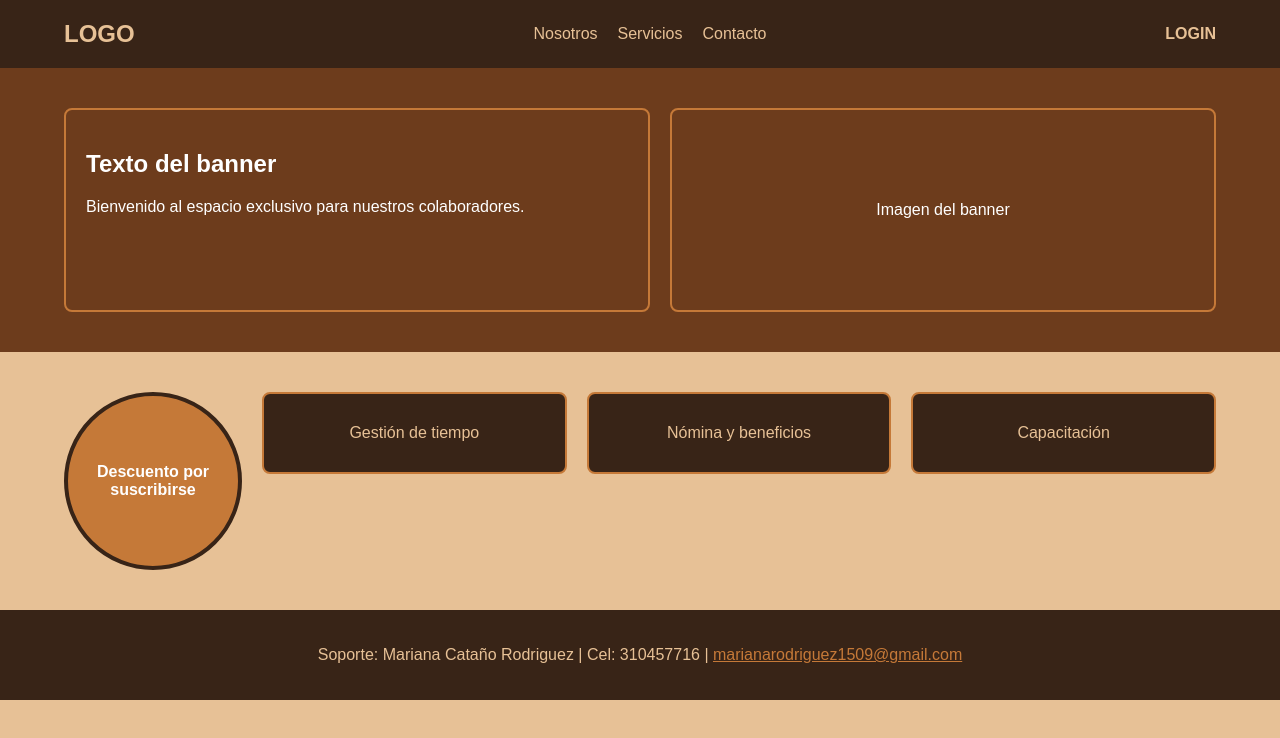
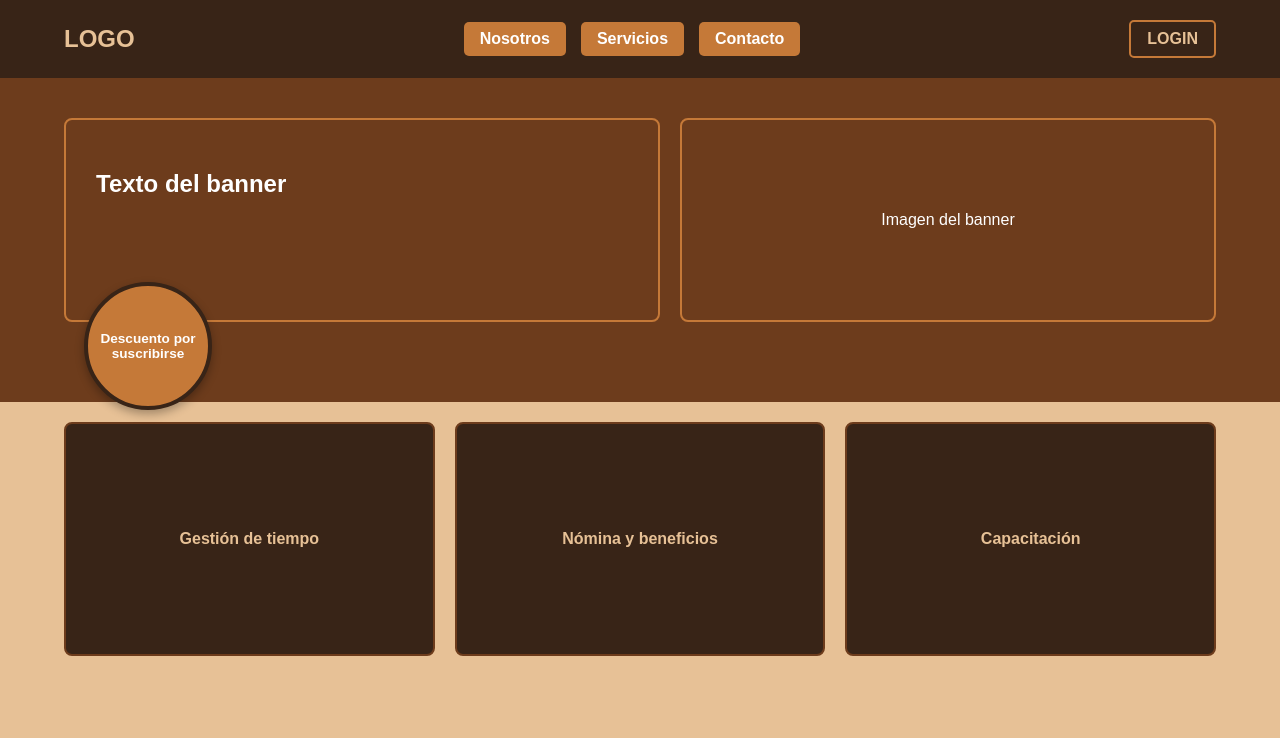
Before and after one commit to marianarodriguez1509-cmyk/worka, a plain HTML site: page index.html in a window 1280 px wide. Drawn offline with Linux system fonts and the light colour scheme.

Commit message:
Update index.html

```diff
--- a/index.html
+++ b/index.html
@@ -2,47 +2,41 @@
 <html lang="es">
 <head>
     <meta charset="UTF-8">
-    <meta name="viewport" content="width=device-width, initial-scale=1.0">
     <title>Portal Colaborador</title>
 </head>
-<body style="margin: 0; font-family: sans-serif; background-color: #E7C196;">
+<body style="margin: 0; padding: 0; font-family: sans-serif; background-color: #E7C196; padding-bottom: 50px;">
 
     <nav style="display: flex; justify-content: space-between; align-items: center; padding: 20px 5%; background-color: #382417; color: #E7C196;">
         <div style="font-weight: bold; font-size: 1.5rem;">LOGO</div>
-        <div style="display: flex; gap: 20px;">
-            <a href="#" style="color: #E7C196; text-decoration: none;">Nosotros</a>
-            <a href="#" style="color: #E7C196; text-decoration: none;">Servicios</a>
-            <a href="#" style="color: #E7C196; text-decoration: none;">Contacto</a>
+        <div style="display: flex; gap: 15px;">
+            <a href="#" style="background-color: #C57938; color: white; padding: 8px 16px; text-decoration: none; border-radius: 5px; font-weight: bold;">Nosotros</a>
+            <a href="#" style="background-color: #C57938; color: white; padding: 8px 16px; text-decoration: none; border-radius: 5px; font-weight: bold;">Servicios</a>
+            <a href="#" style="background-color: #C57938; color: white; padding: 8px 16px; text-decoration: none; border-radius: 5px; font-weight: bold;">Contacto</a>
         </div>
-        <div style="font-weight: bold; cursor: pointer;">LOGIN</div>
+        <div style="font-weight: bold; cursor: pointer; border: 2px solid #C57938; padding: 8px 16px; border-radius: 5px;">LOGIN</div>
     </nav>
 
-    <header style="display: flex; gap: 20px; padding: 40px 5%; background-color: #6D3C1C; color: white;">
-        <div style="flex: 1; padding: 20px; border: 2px solid #C57938; border-radius: 8px;">
+    <header style="display: flex; gap: 20px; padding: 40px 5% 80px 5%; background-color: #6D3C1C; color: white; position: relative;">
+        <div style="flex: 1; padding: 30px; border: 2px solid #C57938; border-radius: 8px;">
             <h2>Texto del banner</h2>
-            <p>Bienvenido al espacio exclusivo para nuestros colaboradores.</p>
         </div>
         <div style="flex: 1; display: flex; justify-content: center; align-items: center; border: 2px solid #C57938; border-radius: 8px; min-height: 200px;">
             Imagen del banner
         </div>
     </header>
 
-    <main style="padding: 40px 5%; display: flex; gap: 20px; align-items: flex-start;">
+    <main style="max-width: 90%; margin: -60px auto 0 auto; position: relative;">
 
-        <div style="width: 150px; height: 150px; background-color: #C57938; border-radius: 50%; display: flex; align-items: center; justify-content: center; text-align: center; color: white; padding: 10px; font-weight: bold; border: 4px solid #382417;">
+        <div style="width: 120px; height: 120px; background-color: #C57938; border-radius: 50%; display: flex; align-items: center; justify-content: center; text-align: center; color: white; font-weight: bold; border: 4px solid #382417; position: absolute; top: -60px; left: 20px; z-index: 10; box-shadow: 0 4px 10px rgba(0,0,0,0.3); font-size: 0.85rem;">
             Descuento por suscribirse
         </div>
 
-        <div style="flex: 1; display: grid; grid-template-columns: repeat(auto-fit, minmax(200px, 1fr)); gap: 20px;">
-            <div style="background: #382417; color: #E7C196; padding: 30px; text-align: center; border-radius: 8px; border: 2px solid #C57938;">Gestión de tiempo</div>
-            <div style="background: #382417; color: #E7C196; padding: 30px; text-align: center; border-radius: 8px; border: 2px solid #C57938;">Nómina y beneficios</div>
-            <div style="background: #382417; color: #E7C196; padding: 30px; text-align: center; border-radius: 8px; border: 2px solid #C57938;">Capacitación</div>
+        <div style="display: grid; grid-template-columns: repeat(3, 1fr); gap: 20px; padding-top: 80px;">
+            <div style="background: #382417; color: #E7C196; padding: 40px 20px; text-align: center; border: 2px solid #6D3C1C; border-radius: 8px; font-weight: bold; min-height: 150px; display: flex; align-items: center; justify-content: center;">Gestión de tiempo</div>
+            <div style="background: #382417; color: #E7C196; padding: 40px 20px; text-align: center; border: 2px solid #6D3C1C; border-radius: 8px; font-weight: bold; min-height: 150px; display: flex; align-items: center; justify-content: center;">Nómina y beneficios</div>
+            <div style="background: #382417; color: #E7C196; padding: 40px 20px; text-align: center; border: 2px solid #6D3C1C; border-radius: 8px; font-weight: bold; min-height: 150px; display: flex; align-items: center; justify-content: center;">Capacitación</div>
         </div>
     </main>
 
-    <footer style="background-color: #382417; color: #E7C196; padding: 20px; text-align: center;">
-        <p>Soporte: Mariana Cataño Rodriguez | Cel: 310457716 | <a href="mailto:marianarodriguez1509@gmail.com" style="color: #C57938;">marianarodriguez1509@gmail.com</a></p>
-    </footer>
-
 </body>
 </html>
```
